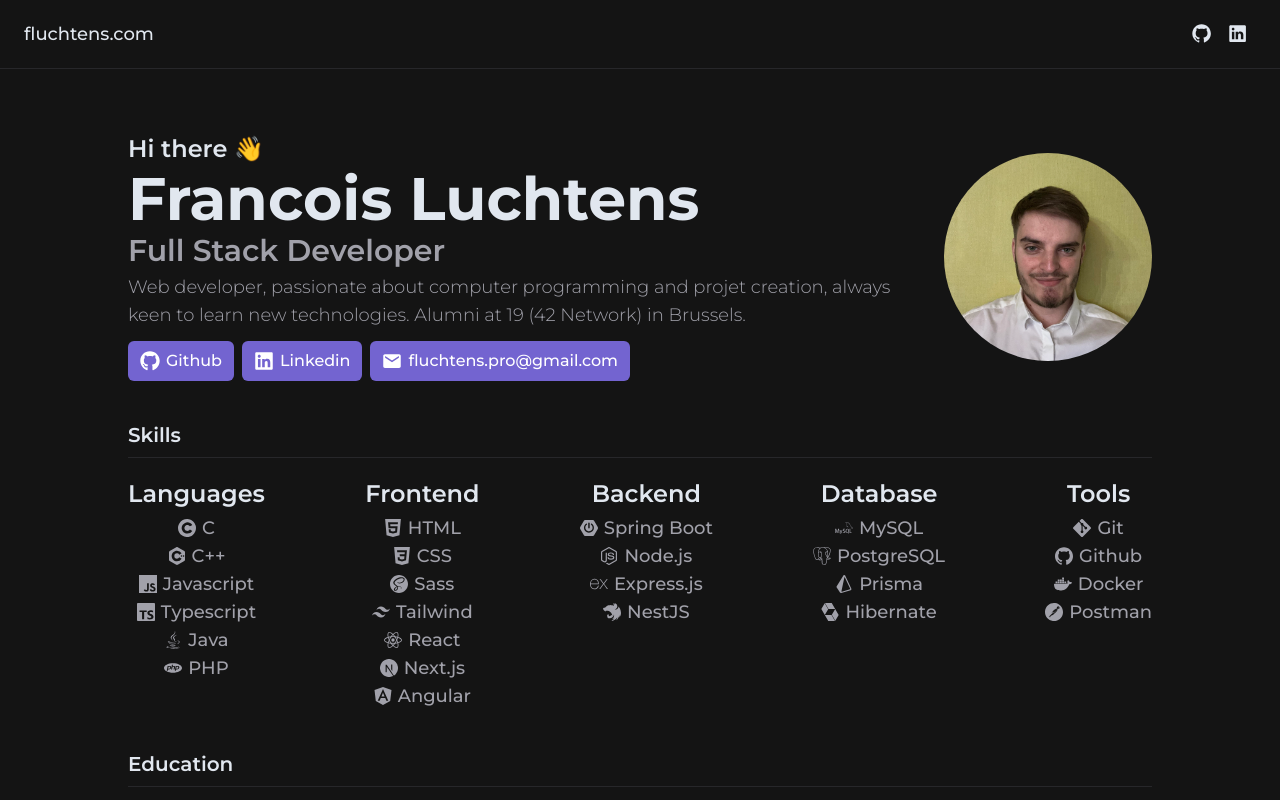
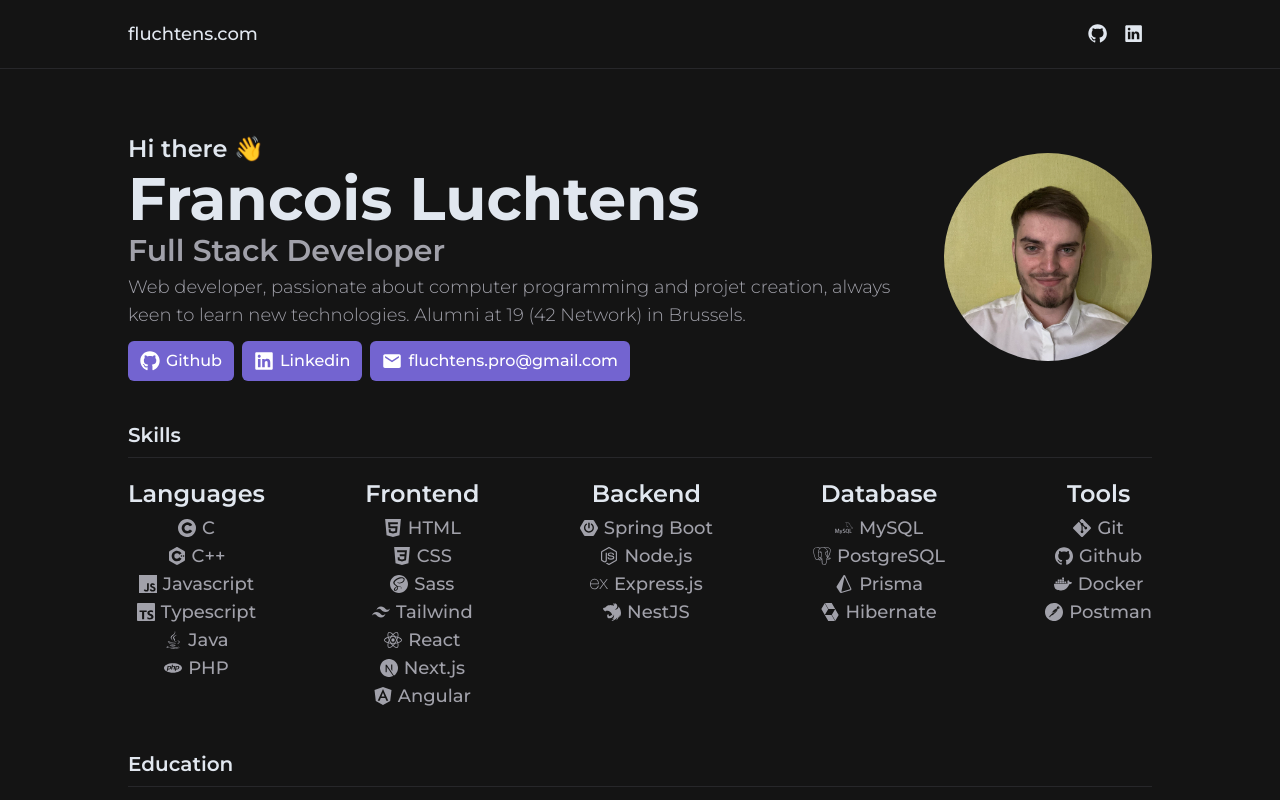
Before and after one commit to fluchtens/fluchtens, a Next.js app in the folder app/: page / in a window 1280 px wide. Shown: the top 800 px of the page. Built offline with nearby package versions, Linux system fonts and the light colour scheme.

Commit message:
fix header responsive

```diff
--- a/app/src/app/layout.tsx
+++ b/app/src/app/layout.tsx
@@ -1,5 +1,5 @@
-import { Footer } from "@/components/layouts/footer/footer";
-import { Header } from "@/components/layouts/header/header";
+import { Footer } from "@/components/layouts/footer";
+import { Header } from "@/components/layouts/header";
 import type { Metadata, Viewport } from "next";
 import { Montserrat } from "next/font/google";
 import "../styles/globals.css";
--- a/app/src/components/layouts/header/header.tsx
+++ b/app/src/components/layouts/header.tsx
@@ -1,25 +1,14 @@
 "use server";
 
-import { Button } from "@/components/ui/button";
+import { SocialButton } from "@/components/ui/social-button";
 import { Config } from "@/types/config.interface";
 import { GitHubLogoIcon, LinkedInLogoIcon } from "@radix-ui/react-icons";
 import Link from "next/link";
-import { ReactNode } from "react";
 const config: Config = require("@/config.json");
-
-const SocialButton = ({ href, icon }: { href: string; icon: ReactNode }) => {
-  return (
-    <Button variant="ghost" size="icon" asChild>
-      <Link href={href} target="_blank">
-        {icon}
-      </Link>
-    </Button>
-  );
-};
 
 export const Header = () => (
   <header className="px-4 sm:px-6 py-3 border-b">
-    <div className="max-w-screen-xl m-auto flex justify-between items-center">
+    <div className="max-w-screen-lg m-auto flex justify-between items-center">
       <Link href="/">
         <h1 className="py-2 text-lg font-medium">fluchtens.com</h1>
       </Link>
--- /dev/null
+++ b/app/src/components/ui/social-button.tsx
@@ -0,0 +1,17 @@
+"use server";
+
+import { Button } from "@/components/ui/button";
+import { Config } from "@/types/config.interface";
+import Link from "next/link";
+import { ReactNode } from "react";
+const config: Config = require("@/config.json");
+
+export const SocialButton = ({ href, icon }: { href: string; icon: ReactNode }) => {
+  return (
+    <Button variant="ghost" size="icon" asChild>
+      <Link href={href} target="_blank">
+        {icon}
+      </Link>
+    </Button>
+  );
+};
```
Also changed, not shown: app/src/components/layouts/footer.tsx (renamed from app/src/components/layouts/footer/footer.tsx).
